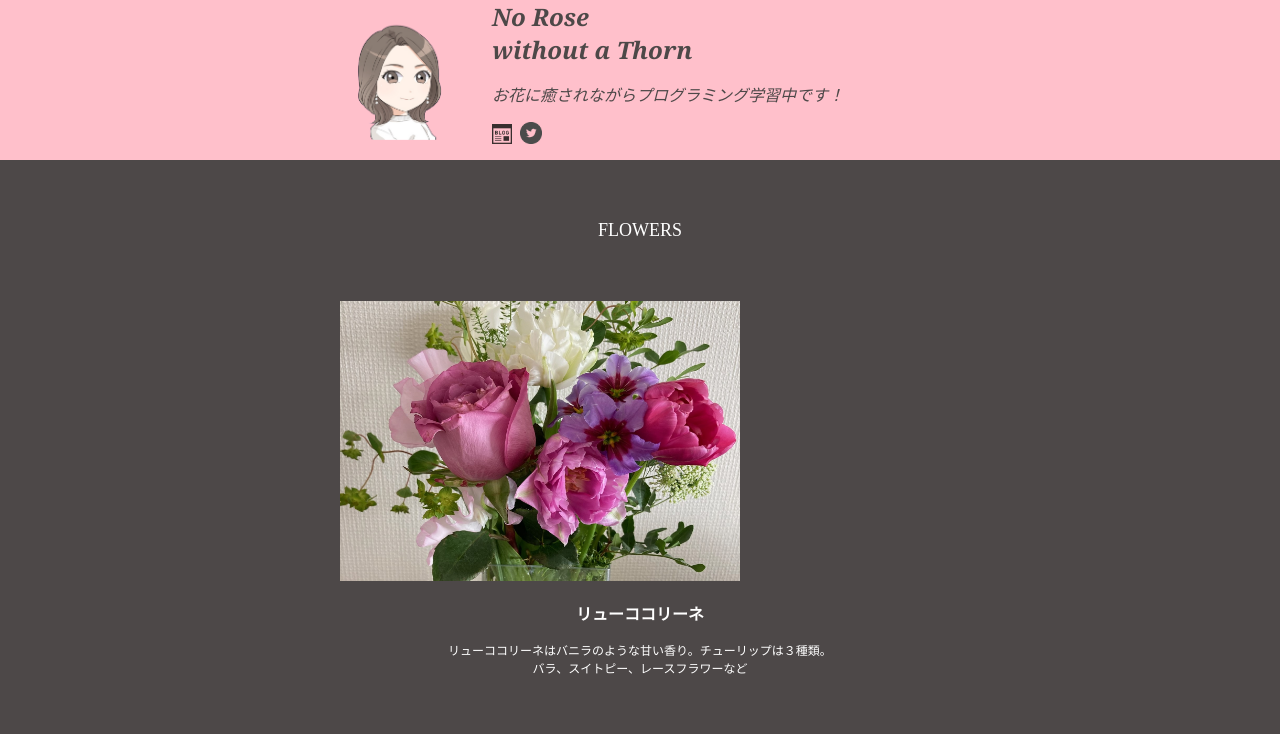
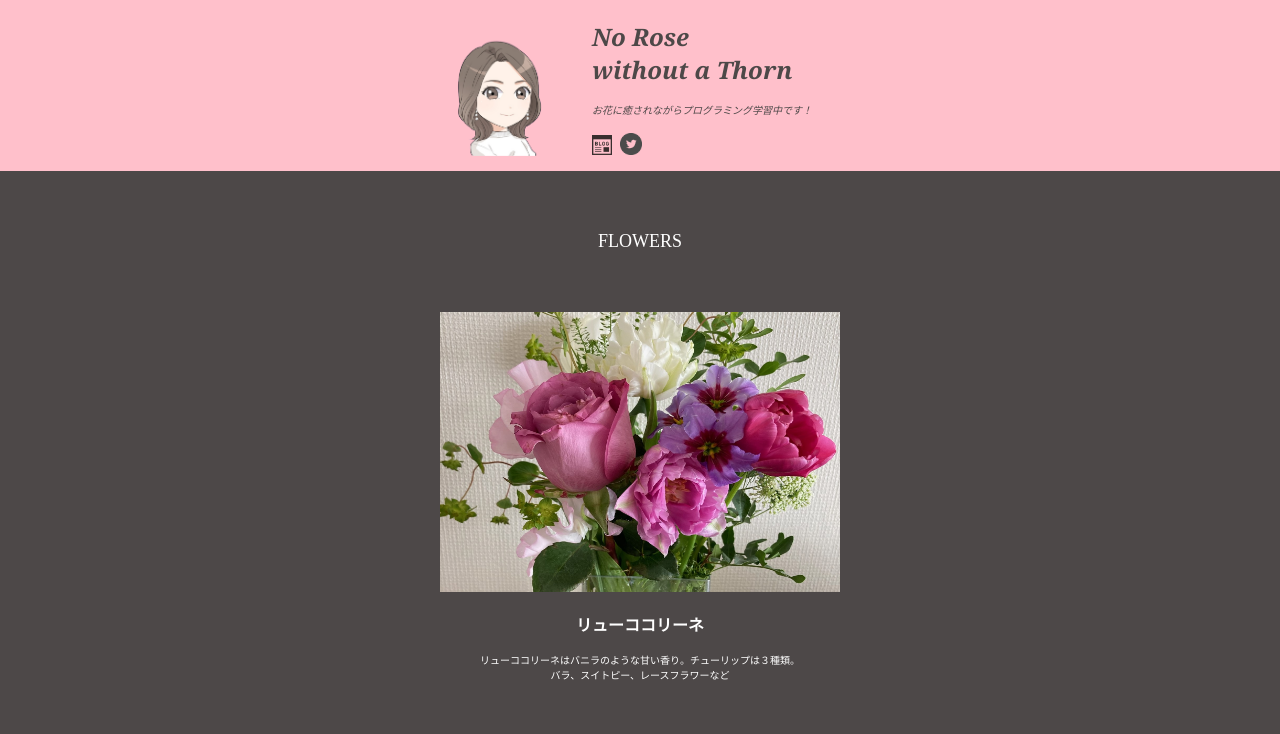
Before and after one commit to nievemt/neievemt.github.io, a plain HTML site: page index.html in a window 1280 px wide. Shown: the top 734 px of the page. Drawn offline with Linux system fonts and the light colour scheme.

Commit message:
Update css.styles.css

```diff
--- a/css.styles.css
+++ b/css.styles.css
@@ -6,10 +6,15 @@ body {
 }
 
 header .container {
+  padding-top:20px;
    margin: 0 auto;
    display: flex;
    align-items: center;
    background: pink;
+}
+
+p {
+  font-size: 10px;
 }
 
 img {
@@ -31,7 +36,7 @@ header {
 }
 
 header .container {
-  width: 600px;
+  width: 400px;
   margin: 0 auto;
   display: flex;
   align-items: center;
@@ -68,7 +73,7 @@ main {
 }
 
 main .container {
-  width: 600px;
+  width: 400px;
   margin: 0 auto;
   padding-bottom: 60px;
   background:rgb(77, 72, 72);
@@ -92,7 +97,7 @@ main h2 {
 }
 
 main p {
-  font-size: 12px;
+  font-size: 10px;
   color: white;
   /* margin-bottom: 60px; */
   margin-top:16px;
```
